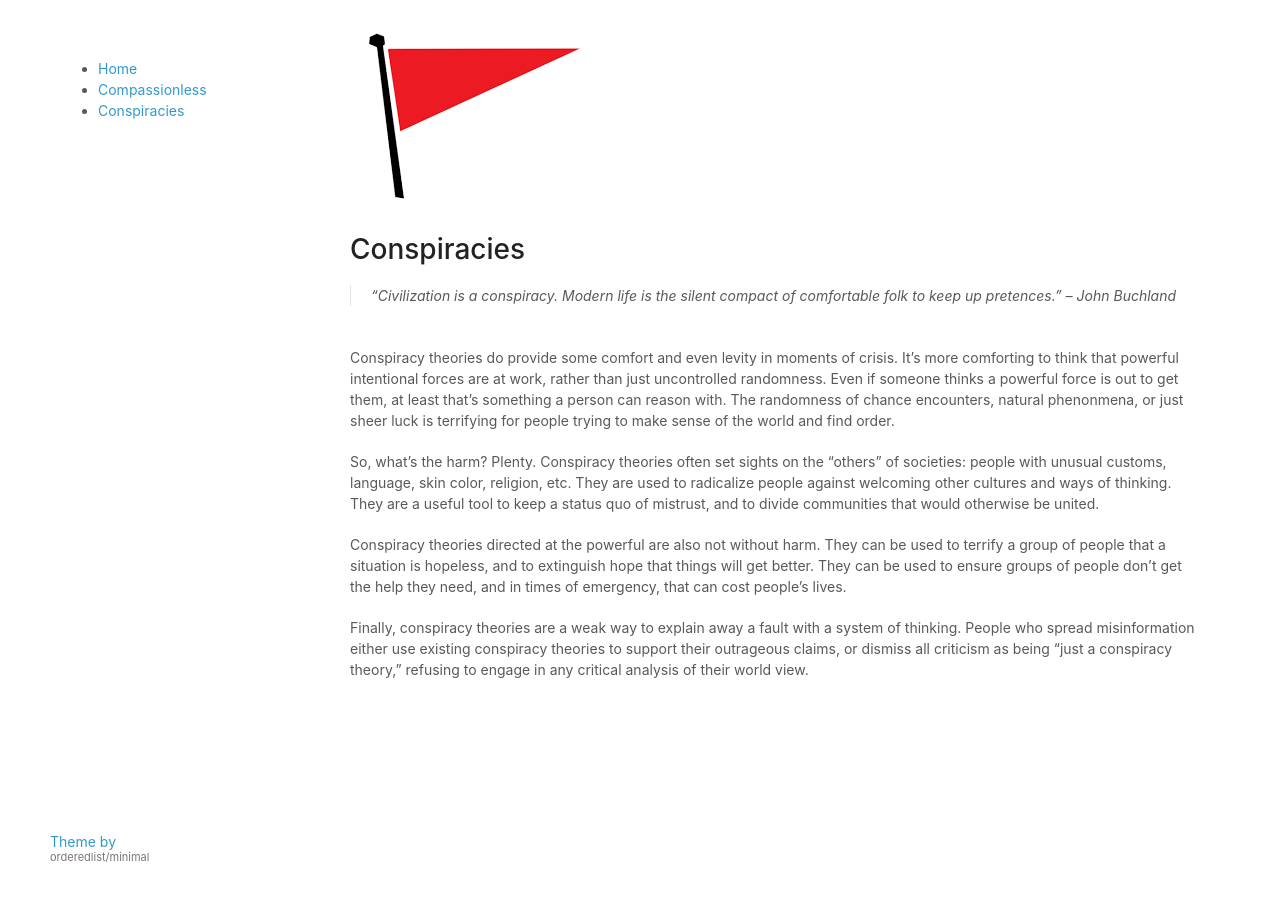
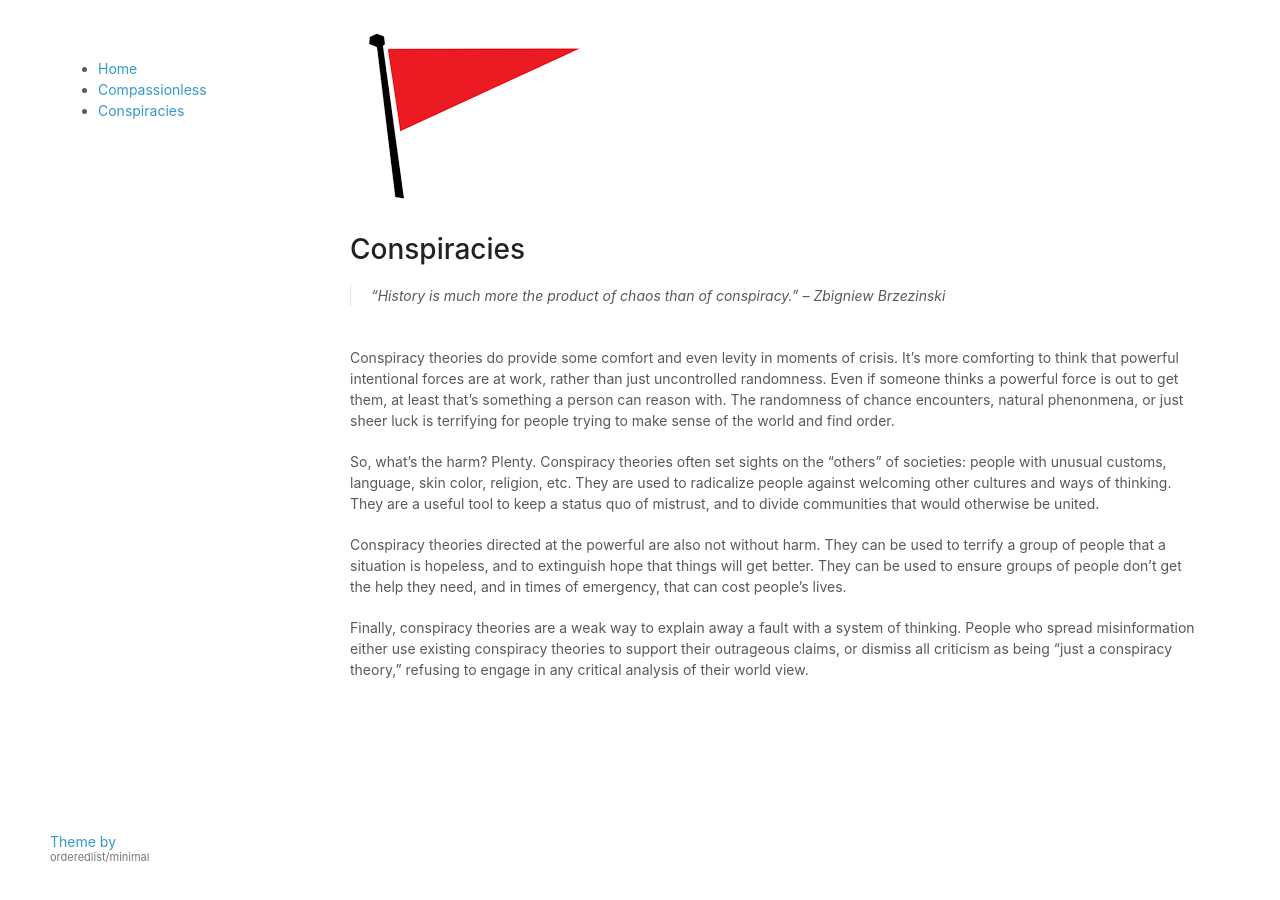
Before and after one commit to numbertheory/red-flags, a Jekyll site: the page built from conspiracies.md, in a window 1280 px wide. Built offline with Jekyll 4.4.1, drawn with Linux system fonts in a browser that asks for light colours; our own code applies the rules of GitHub Pages for plain Markdown files.

Commit message:
update quote for conspiracies

```diff
--- a/conspiracies.md
+++ b/conspiracies.md
@@ -8,8 +8,8 @@ preview: "Conspiracies are fun, until they're not."
 # Conspiracies
 
 <blockquote class="classic-quote">
-“Civilization is a conspiracy. Modern life is the silent compact of comfortable folk to keep up pretences.”
-– <i>John Buchland</i>
+“History is much more the product of chaos than of conspiracy.”
+– <i>Zbigniew Brzezinski</i>
 </blockquote>
 <br />
 
```
